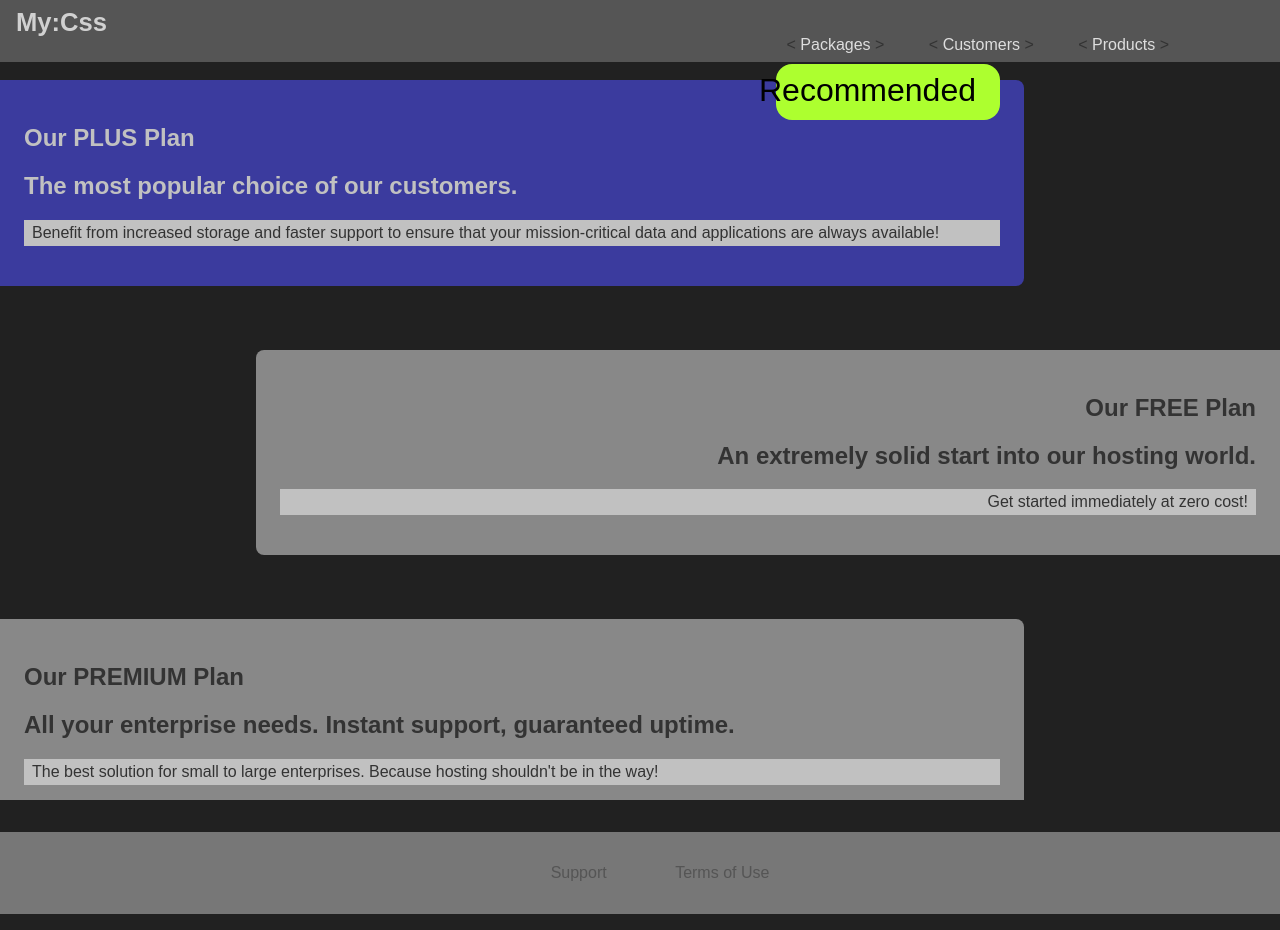
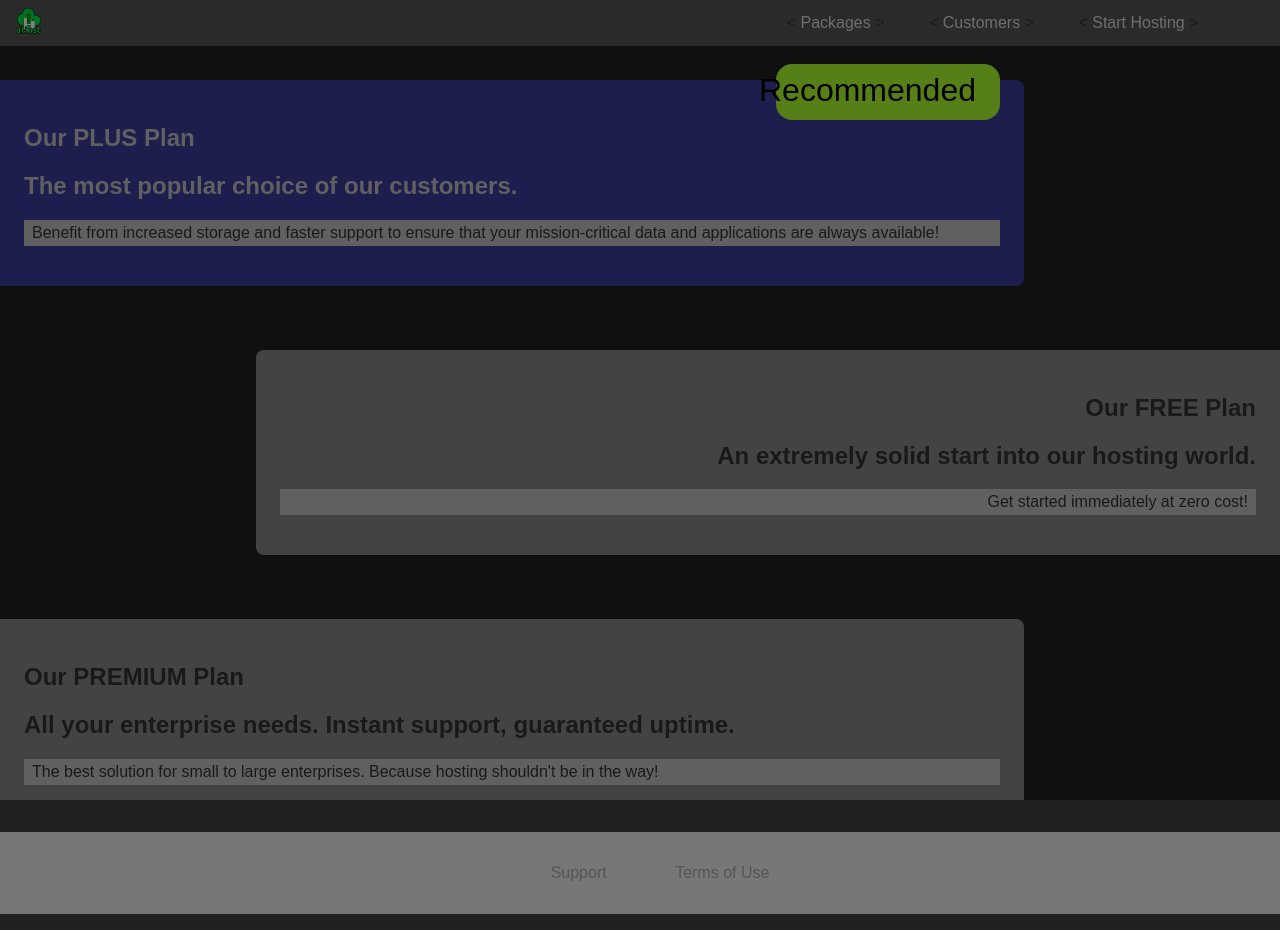
Before and after one commit to robertocannella/css, a plain HTML site: page packages/index.html in a window 1280 px wide. Drawn offline with Linux system fonts and the light colour scheme; a web font is replaced by a local one.

Commit message:
viewport backdrop

```diff
--- a/packages/index.html
+++ b/packages/index.html
@@ -14,19 +14,20 @@
 </head>
 
 <body>
+    <div class="backdrop"></div>
     <header class="main-header">
-
         <div>
-            <a href="../index.html" class="main-header__brand">My:Css</a>
+            <a href="../index.html" class="main-header__brand">
+                <img src="../images/uhost-icon.png" class="" alt="">
+            </a>
         </div>
         <nav class="main-nav">
             <ul class="main-nav__items">
                 <li class="main-nav__item"><a href="./index.html" class="active">Packages</a></li>
                 <li class="main-nav__item"><a href="../customers/index.html">Customers</a></li>
-                <li class="main-nav__item"><a href="../products/index.html">Products</a></li>
+                <li class="main-nav__item"><a href="#">Start Hosting</a></li>
             </ul>
         </nav>
-
     </header>
     <main class="parallax">
         <div class="bg-image parallax__layer parallax__layer--back"></div>
--- a/shared.css
+++ b/shared.css
@@ -20,6 +20,17 @@ body {
     box-sizing: border-box;
     background-color: #212121;
     font-family: 'Akshar', sans-serif;
+}
+
+.backdrop {
+    position: fixed;
+    width: 100vw;
+    height: 100vh;
+    background-color: rgba(0, 0, 0, .5);
+    z-index: 100;
+    top: 0;
+    left: 0;
+    /* display: none; */
 }
 
 .main-header {
```
Also changed, not shown: customers/index.html (+12 -14 lines), index.html (+1 -0 lines).
